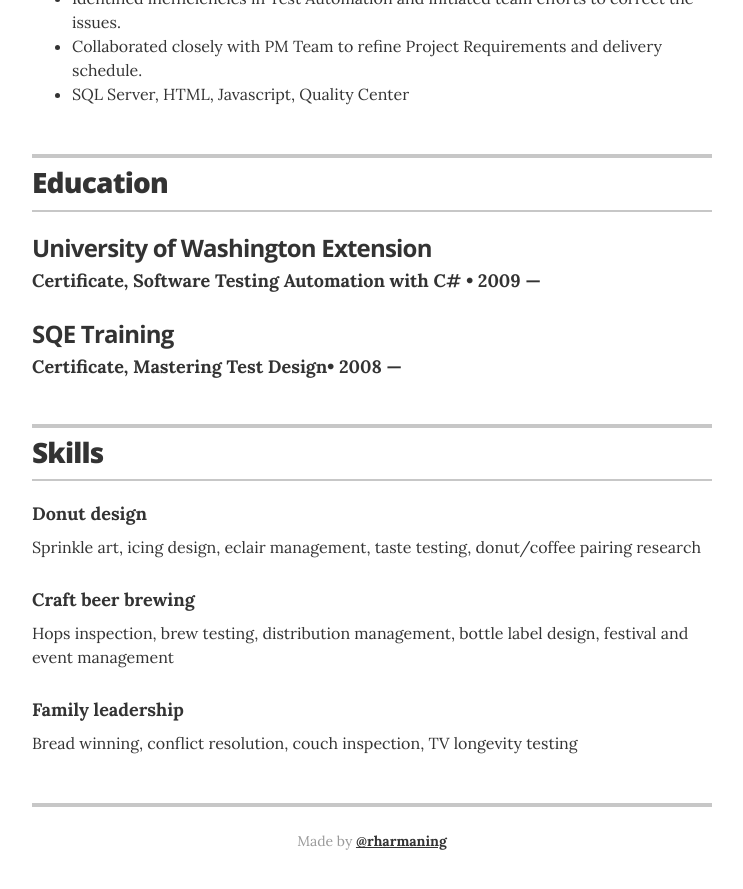
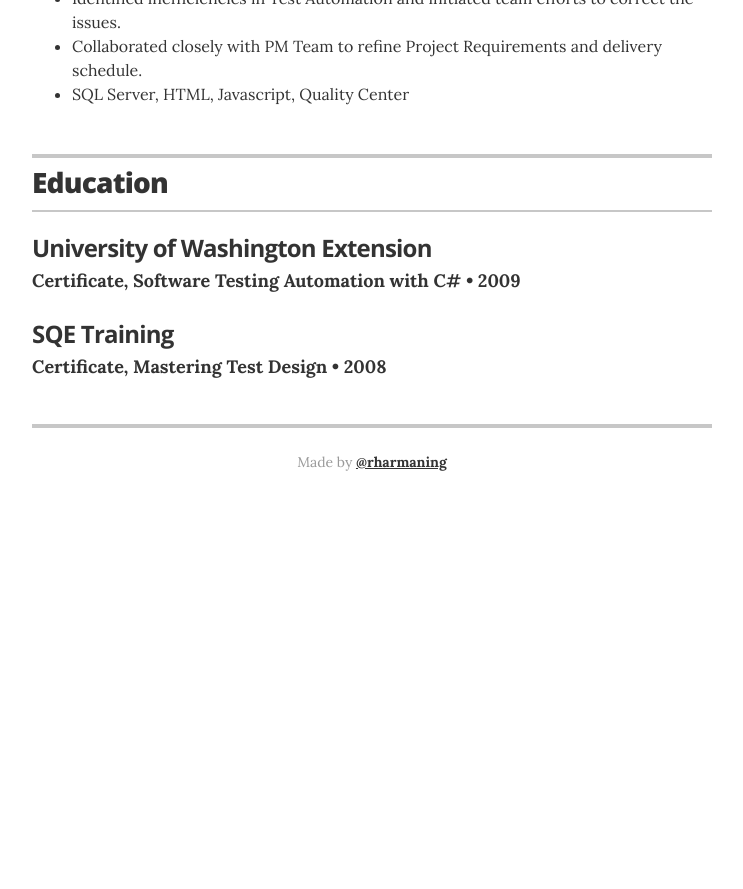
Before and after one commit to rharmaning/rharmaning.github.io, a Jekyll site: the page built from index.html, in a window 1280 px wide and 900 px high, scrolled down 2703 px. Shown: the top 889 px of the window, without its empty margins (268-1011 px from the left). Built offline with Jekyll 4.4.1, drawn with Linux system fonts in a browser that asks for light colours; after the commit the page ends 3224 px from its top, so only the background shows below that.

Commit message:
removing duplicate skills section

```diff
--- a/_layouts/resume.html
+++ b/_layouts/resume.html
@@ -155,12 +155,12 @@
 
         <div class="resume-item" itemscope itemprop="alumniOf" itemtypea="http://schema.org/CollegeOrUniversity">
           <h3 class="resume-item-title" itemprop="name">University of Washington Extension</h3>
-          <h4 class="resume-item-details" itemprop="description">Certificate, Software Testing Automation with C# &bull; 2009 &mdash; </h4>
+          <h4 class="resume-item-details" itemprop="description">Certificate, Software Testing Automation with C# &bull; 2009</h4>
         </div>
 
         <div class="resume-item" itemscope itemprop="alumniOf" itemtypea="http://schema.org/CollegeOrUniversity">
           <h3 class="resume-item-title" itemprop="name">SQE Training </h3>
-          <h4 class="resume-item-details" itemprop="description">Certificate, Mastering Test Design&bull; 2008 &mdash; </h4>
+          <h4 class="resume-item-details" itemprop="description">Certificate, Mastering Test Design &bull; 2008</h4>
         </div>
 
       </section>
@@ -189,33 +189,6 @@
 
       </section>
       <!-- end Projects -->
-      {% endif %}
-
-      {% if site.resume_section_skills %}
-      <!-- begin Skills -->
-      <section class="content-section">
-
-        <header class="section-header">
-          <h2>Skills</h2>
-        </header>
-
-        <div class="resume-item">
-          <h4 class="resume-item-details">Donut design</h4>
-          <p class="resume-item-copy">Sprinkle art, icing design, eclair management, taste testing, donut/coffee pairing research</p>
-        </div>
-
-        <div class="resume-item">
-          <h4 class="resume-item-details">Craft beer brewing</h4>
-          <p class="resume-item-copy">Hops inspection, brew testing, distribution management, bottle label design, festival and event management</p>
-        </div>
-
-        <div class="resume-item">
-          <h4 class="resume-item-details">Family leadership</h4>
-          <p class="resume-item-copy">Bread winning, conflict resolution, couch inspection, TV longevity testing</p>
-        </div>
-
-      </section>
-      <!-- end Skills -->
       {% endif %}
 
       {% if site.resume_section_recognition %}
```
